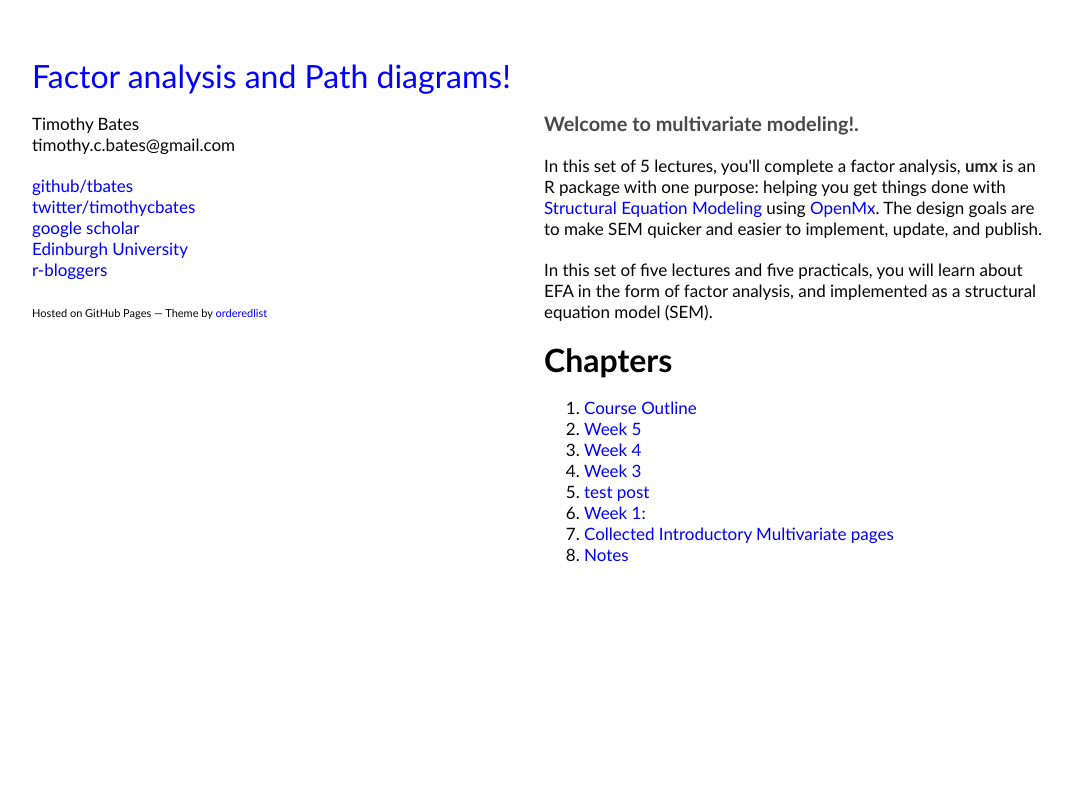
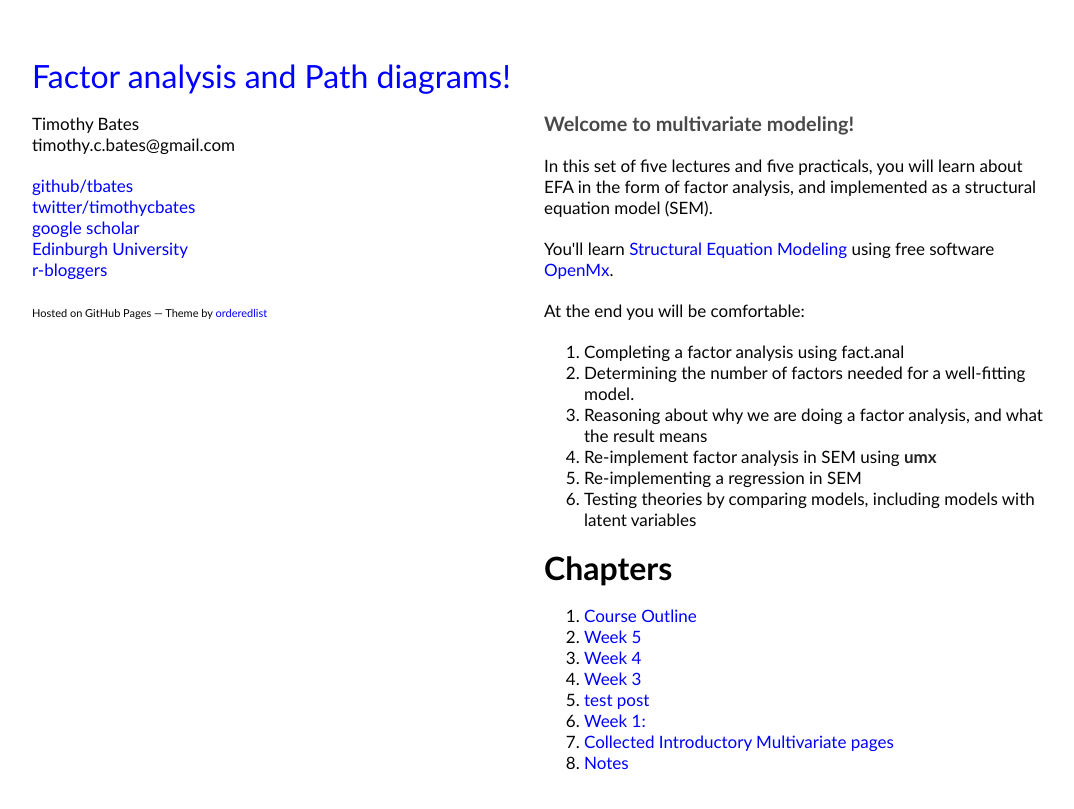
Before and after one commit to tbates/Multivariate-Stats-Course, a Jekyll site: the page built from index.html, in a window 1280 px wide. Shown: the top 809 px of the page, without its empty margins (26-1100 px from the left). Built offline with Jekyll 4.4.1, drawn with Linux system fonts in a browser that asks for light colours.

Commit message:
better intro

```diff
--- a/index.html
+++ b/index.html
@@ -1,17 +1,26 @@
 ---
 layout: default
-title: "umx: Help for Structural Equation Modeling"
+title: "Understanding multivariate statistics: A graphical SEM-based approach"
 ---
 
 <div class="wrapper">
 <section>
 
-<h3><a name="welcome" class="anchor" href="#welcome"><span class="octicon octicon-link"></span></a>Welcome to multivariate modeling!.</h3>
-
-<p>In this set of 5 lectures, you'll complete a factor analysis, <strong>umx</strong> is an R package with one purpose: helping you get things done with <a href="http://en.wikipedia.org/wiki/Structural_equation_modeling">Structural Equation Modeling</a>
-	using <a href="http://openmx.psyc.virginia.edu">OpenMx</a>. The design goals are to make SEM quicker and easier to implement, update, and publish.</p>
+<h3><a name="welcome" class="anchor" href="#welcome"><span class="octicon octicon-link"></span></a>Welcome to multivariate modeling!</h3>
 
 <p>In this set of five lectures and five practicals, you will learn about EFA in the form of factor analysis, and implemented as a structural equation model (SEM).</p>
+<p>You'll learn <a href="http://en.wikipedia.org/wiki/Structural_equation_modeling">Structural Equation Modeling</a>
+using free software <a href="http://openmx.psyc.virginia.edu">OpenMx</a>.</p>
+
+<p>At the end you will be comfortable:</p>
+<ol>
+	<li>Completing a factor analysis using fact.anal</li>
+	<li>Determining the number of factors needed for a well-fitting model.</li>
+	<li>Reasoning about why we are doing a factor analysis, and what the result means</li>
+	<li>Re-implement factor analysis in SEM using <strong>umx</strong></li>
+	<li>Re-implementing a regression in SEM</li>
+	<li>Testing theories by comparing models, including models with latent variables</li>
+</ol>
 
 <div id="home">
   <h1>Chapters</h1>
```
Lines whose indentation alone changed are shown as unchanged.
